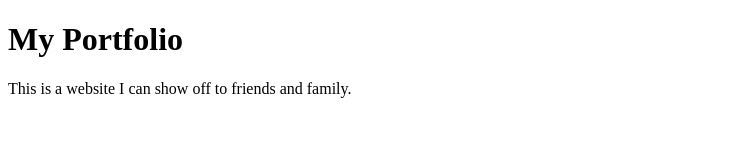
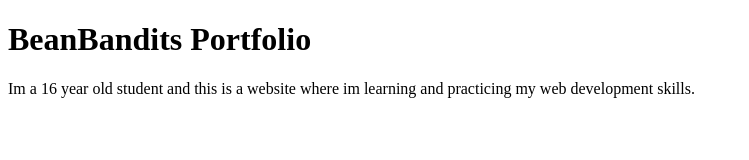
Before and after one commit to Totoro305/my-portfolio, a plain HTML site: page index.html in a window 1280 px wide. Shown: the whole page, without its empty margins (0-749 px from the left). Drawn offline with Linux system fonts and the light colour scheme.

Commit message:
make the page about me

```diff
--- a/index.html
+++ b/index.html
@@ -1,10 +1,10 @@
 <!DOCTYPE html>
 <html>
 	<head>
-		<title>My Portfolio</title>
+		<title>BeanBandits Portfolio</title>
 	</head>
 	<body>
-		<h1>My Portfolio</h1>
-		<p>This is a website I can show off to friends and family.</p>
-	</body>
+		<h1>BeanBandits Portfolio</h1>
+		<p>Im a 16 year old student and this is a website where im learning and practicing my web development skills.</p>
+    </body>
 </html>
```
